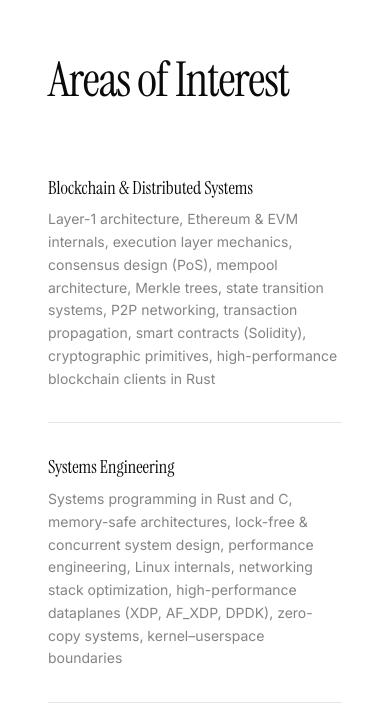
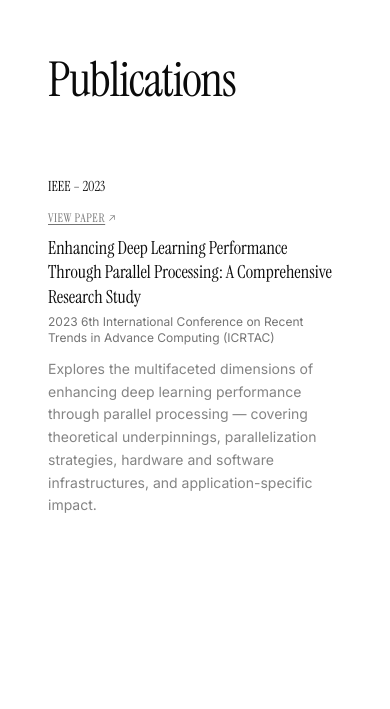
Before and after one commit to rudraditya21/rudraditya21.github.io, a Next.js app: page / in a window 390 px wide. Shown: the part 4015-4724 px from the top of the page. Built offline with nearby package versions, Linux system fonts and the light colour scheme.

Commit message:
added: publications section

```diff
--- a/app/page.tsx
+++ b/app/page.tsx
@@ -12,12 +12,14 @@
 import Projects from '@/components/projects'
 import SideQuests from '@/components/side-quests'
 import Writing from '@/components/writing'
+import Publications from '@/components/publications'
 
 const navItems = [
   { label: 'About',             id: 'about' },
   { label: 'Projects',          id: 'projects' },
   { label: 'Work Experience',   id: 'experience' },
   { label: 'Education',         id: 'education' },
+  { label: 'Publications',      id: 'publications' },
   { label: 'Areas of Interest', id: 'interests' },
   { label: 'Side Quests',       id: 'quests' },
   { label: 'Writing',           id: 'writing' },
@@ -196,6 +198,7 @@
         <div id="projects"><Projects /></div>
         <div id="experience"><WorkExperience /></div>
         <div id="education"><Education /></div>
+        <div id="publications"><Publications /></div>
         <div id="interests"><Interests /></div>
         <div id="quests"><SideQuests /></div>
         <div id="writing"><Writing /></div>
--- a/components/hamburger-menu.tsx
+++ b/components/hamburger-menu.tsx
@@ -10,6 +10,7 @@
   { label: 'Projects',          id: 'projects' },
   { label: 'Work Experience',   id: 'experience' },
   { label: 'Education',         id: 'education' },
+  { label: 'Publications',      id: 'publications' },
   { label: 'Areas of Interest', id: 'interests' },
   { label: 'Side Quests',       id: 'quests' },
   { label: 'Writing',           id: 'writing' },
--- /dev/null
+++ b/components/publications.tsx
@@ -0,0 +1,117 @@
+'use client'
+
+import { useInView } from '@/hooks/use-in-view'
+import { ArrowUpRight } from '@phosphor-icons/react'
+import { Tooltip, TooltipContent, TooltipProvider, TooltipTrigger } from '@/components/ui/tooltip'
+
+type Publication = {
+  title: string
+  conference: string
+  abstract: string
+  publisher: string
+  year: number
+  href?: string
+}
+
+const publications: Publication[] = [
+  {
+    title: 'Enhancing Deep Learning Performance Through Parallel Processing: A Comprehensive Research Study',
+    conference: '2023 6th International Conference on Recent Trends in Advance Computing (ICRTAC)',
+    abstract: 'Explores the multifaceted dimensions of enhancing deep learning performance through parallel processing — covering theoretical underpinnings, parallelization strategies, hardware and software infrastructures, and application-specific impact.',
+    publisher: 'IEEE',
+    year: 2023,
+    href: 'https://doi.org/10.1109/ICRTAC59277.2023.10480769',
+  },
+]
+
+function PublicationRow({ pub, index }: { pub: Publication; index: number }) {
+  const { ref, inView } = useInView(0.1)
+
+  return (
+    <div
+      ref={ref as React.RefObject<HTMLDivElement>}
+      className="flex flex-col gap-2 py-8 lg:flex-row lg:gap-10 lg:py-10"
+      style={{
+        opacity: inView ? 1 : 0,
+        transform: inView ? 'translateY(0)' : 'translateY(24px)',
+        transition: `opacity 700ms cubic-bezier(0.16, 1, 0.3, 1) ${index * 60}ms, transform 700ms cubic-bezier(0.16, 1, 0.3, 1) ${index * 60}ms`,
+      }}
+    >
+      <div className="lg:w-52 lg:shrink-0">
+        <p className="text-sm text-foreground" style={{ fontFamily: 'var(--font-instrument-serif)' }}>
+          {pub.publisher} – {pub.year}
+        </p>
+        {pub.href && (
+          <div className="mt-2">
+            <TooltipProvider>
+              <Tooltip>
+                <TooltipTrigger asChild>
+                  <a
+                    href={pub.href}
+                    target="_blank"
+                    rel="noopener noreferrer"
+                    className="inline-flex items-center gap-0.5 text-xs font-medium uppercase tracking-wider underline underline-offset-2 text-muted-foreground transition-colors duration-200 hover:text-foreground"
+                    style={{ fontFamily: 'var(--font-instrument-serif)' }}
+                  >
+                    View Paper<ArrowUpRight size={10} />
+                  </a>
+                </TooltipTrigger>
+                <TooltipContent side="right">
+                  Read Publication
+                </TooltipContent>
+              </Tooltip>
+            </TooltipProvider>
+          </div>
+        )}
+      </div>
+
+      <div className="lg:pt-0.5">
+        <p
+          className="text-lg leading-snug text-foreground"
+          style={{ fontFamily: 'var(--font-instrument-serif)' }}
+        >
+          {pub.title}
+        </p>
+        <p
+          className="mt-1 text-xs text-muted-foreground"
+          style={{ fontFamily: 'var(--font-inter)' }}
+        >
+          {pub.conference}
+        </p>
+        <p
+          className="mt-3 text-sm leading-relaxed text-foreground/50"
+          style={{ fontFamily: 'var(--font-inter)' }}
+        >
+          {pub.abstract}
+        </p>
+      </div>
+    </div>
+  )
+}
+
+export default function Publications() {
+  const { ref, inView } = useInView(0.15)
+
+  return (
+    <section className="min-h-[90svh] px-12 py-16 md:py-24">
+      <h2
+        ref={ref as React.RefObject<HTMLHeadingElement>}
+        className="mb-10 text-5xl tracking-tight"
+        style={{
+          fontFamily: 'var(--font-instrument-serif)',
+          opacity: inView ? 1 : 0,
+          transform: inView ? 'translateY(0)' : 'translateY(20px)',
+          transition: 'opacity 700ms cubic-bezier(0.16, 1, 0.3, 1), transform 700ms cubic-bezier(0.16, 1, 0.3, 1)',
+        }}
+      >
+        Publications
+      </h2>
+
+      <div className="divide-y divide-border">
+        {publications.map((pub, i) => (
+          <PublicationRow key={pub.title} pub={pub} index={i} />
+        ))}
+      </div>
+    </section>
+  )
+}
```
